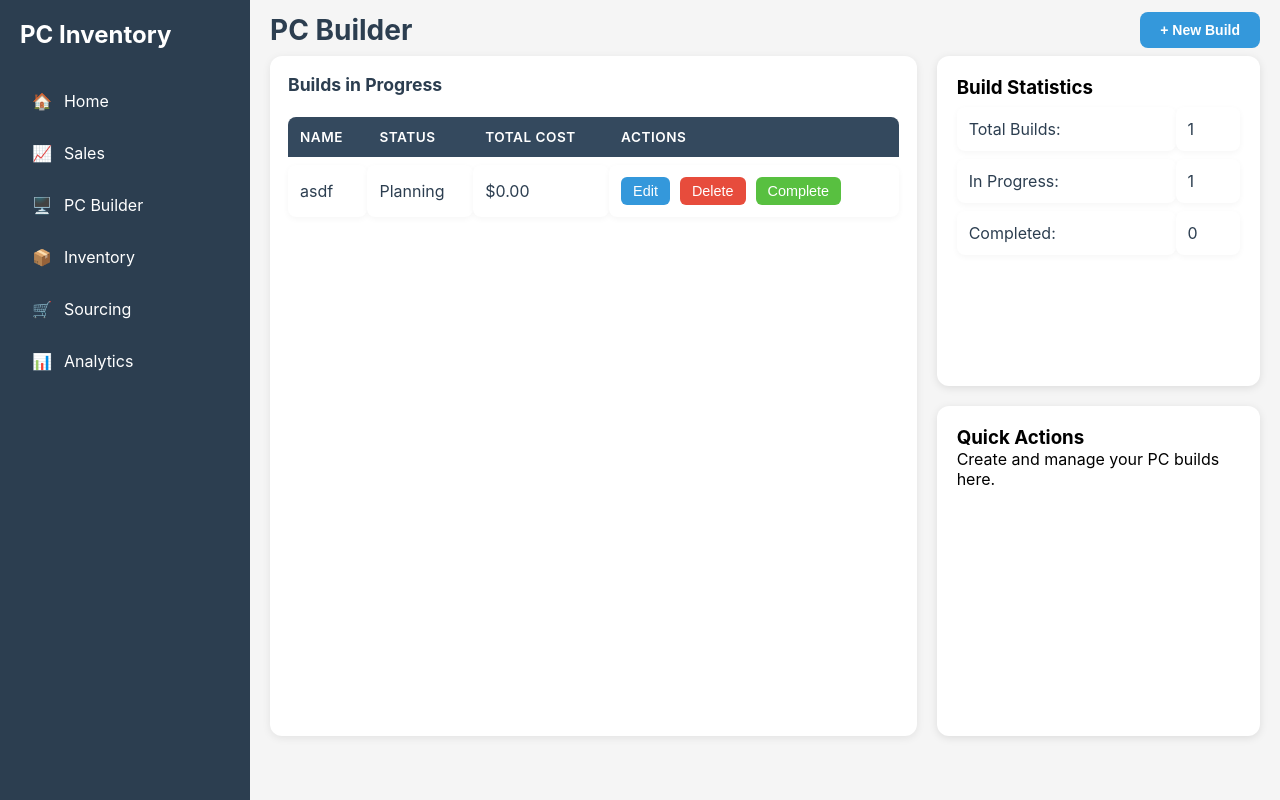
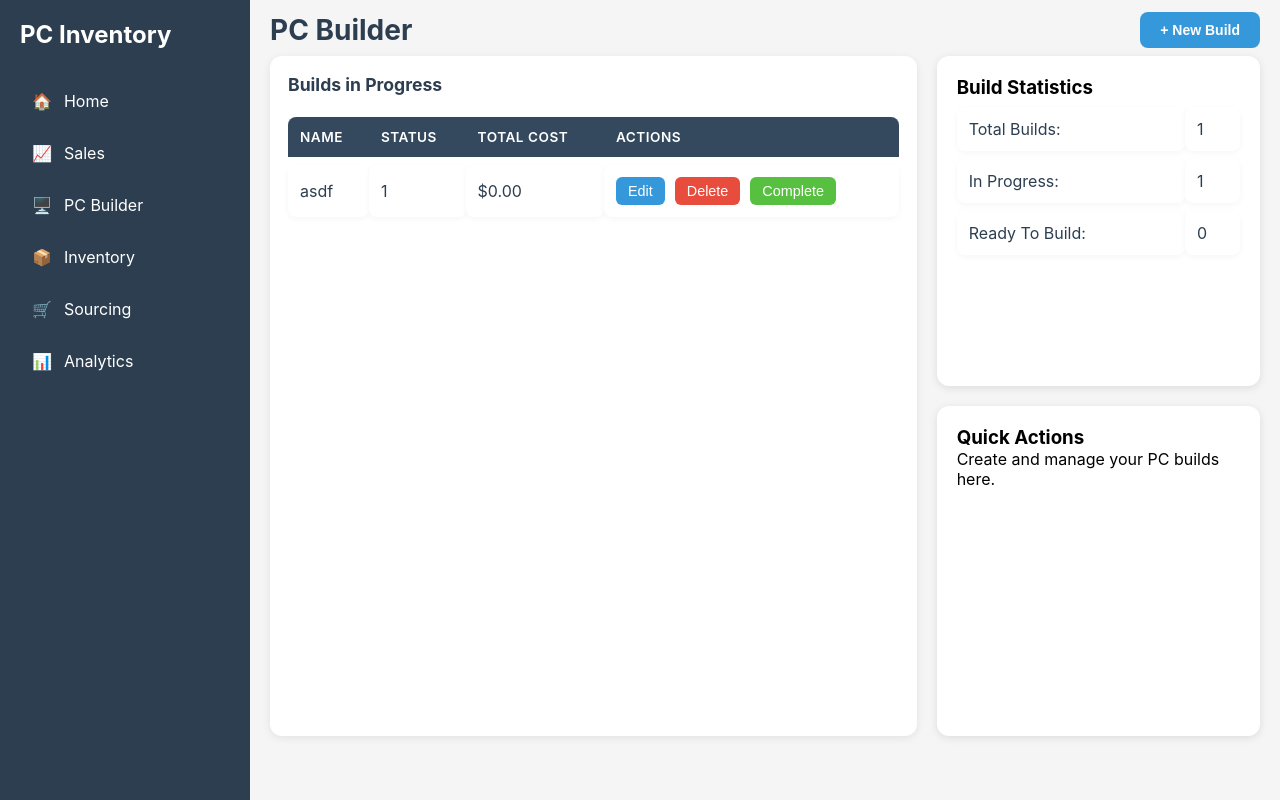
Before and after one commit to denwitha4/PCToolMVP, a FastAPI app: page /builder in a window 1280 px wide. Run offline with FastAPI, Linux system fonts and the light colour scheme; data comes from the database, SQL or seed files in the repository; both versions use the stored data as it was after the commit; data that the repository does not hold is empty.

Commit message:
Changed Statuses

```diff
--- a/database.py
+++ b/database.py
@@ -40,11 +40,11 @@ class Component(Base): ## Defines a specific component
     # Relationship to builds
     build_components = relationship("BuildComponent", back_populates="component")
 
-class BuildStatus(str, enum.Enum):
-    PLANNING = "Planning"
-    IN_PROGRESS = "In Progress"
-    COMPLETED = "Completed"
-    SOLD = "Sold"
+class BuildStatus(int, enum.Enum):
+    PLANNING = 1
+    BUILT = 2
+    LISTED = 3
+    SOLD = 4
 
 class Build(Base): ## Defines a build, to be ready for parts to be imported.
     __tablename__ = "builds"
--- a/templates/builder/index.html
+++ b/templates/builder/index.html
@@ -44,8 +44,8 @@
                             <td id="inProgressBuilds">0</td>
                         </tr>
                         <tr>
-                            <td>Completed:</td>
-                            <td id="completedBuilds">0</td>
+                            <td>Ready To Build:</td>
+                            <td id="readyToBuild">0</td>
                         </tr>
                     </tbody>
                 </table>
@@ -78,7 +78,7 @@
 
     function renderBuildsTable() {
         const tbody = document.getElementById('buildsTableBody');
-        const inProgressBuilds = builds.filter(b => b.status === 'In Progress' || b.status === 'Planning');
+        const inProgressBuilds = builds.filter(b => b.status === 1);
 
         tbody.innerHTML = inProgressBuilds.map(build => `
             <tr>
@@ -100,12 +100,12 @@
 
     function updateStats() {
         const totalBuilds = builds.length;
-        const inProgress = builds.filter(b => b.status === 'In Progress' || b.status === 'Planning').length;
-        const completed = builds.filter(b => b.status === 'Completed').length;
+        const inProgress = builds.filter(b => b.status === 1).length;
+        const completed = builds.filter(b => b.status === 2).length;
 
         document.getElementById('totalBuilds').textContent = totalBuilds;
         document.getElementById('inProgressBuilds').textContent = inProgress;
-        document.getElementById('completedBuilds').textContent = completed;
+        document.getElementById('readyToBuild').textContent = completed;
     }
 
     function editBuild(buildId) {
@@ -157,7 +157,7 @@
             const response = await fetch('/api/builder/builds', {
                 method: 'POST',
                 headers: { 'Content-Type': 'application/json' },
-                body: JSON.stringify({ name: name, status: 'Planning' })
+                body: JSON.stringify({ name: name, status: 1 })
             });
 
             if (response.ok) {
```
Also changed, not shown: routes/builder.py (+6 -4 lines), db/pc_inventory.db.
